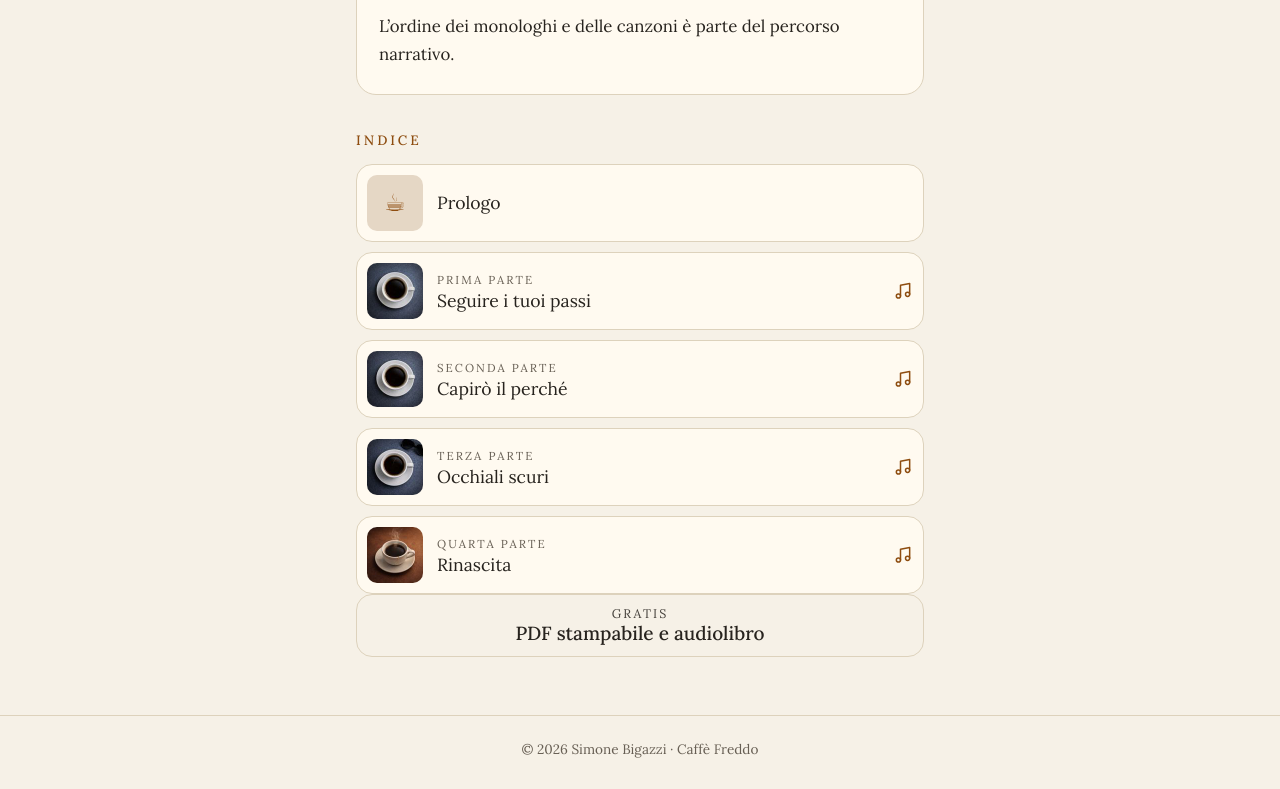
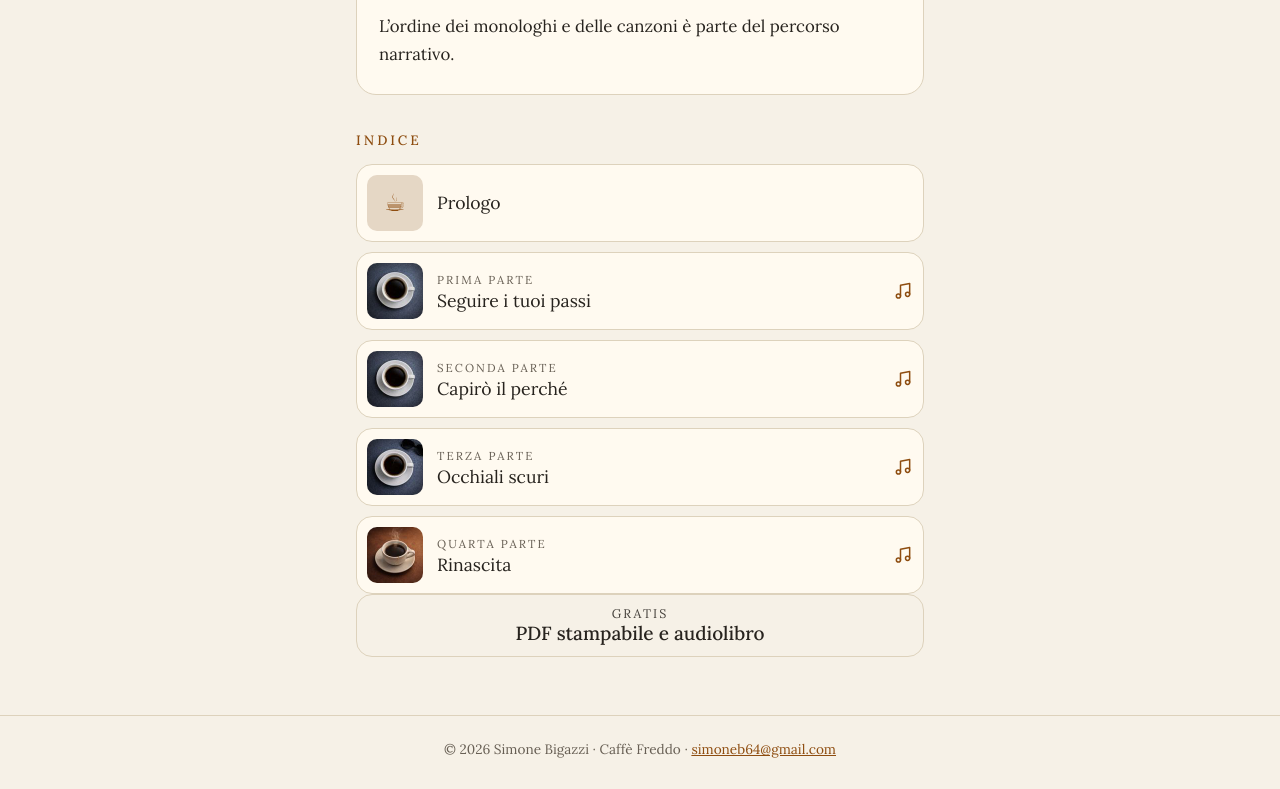
Before and after one commit to Simone-NeverStudio/caffe-freddo, a plain HTML site: page index.html in a window 1280 px wide. Shown: the part 1630-2419 px from the top of the page. Drawn offline with Linux system fonts and the light colour scheme.

Commit message:
Update index.html

```diff
--- a/index.html
+++ b/index.html
@@ -61,7 +61,7 @@
 </ol>
 <p style="text-align:center;margin:0 0 34px"><a class="btn ghost" href="risorse.html"><small>Gratis</small><span>PDF stampabile e audiolibro</span></a></p>
 </main>
-<footer><p>© 2026 Simone Bigazzi · Caffè Freddo</p></footer>
+<footer><p>© 2026 Simone Bigazzi · Caffè Freddo · <a href="mailto:simoneb64@gmail.com">simoneb64@gmail.com</a></p></footer>
 <script src="js/app.js" defer></script>
 </body>
 </html>
```
